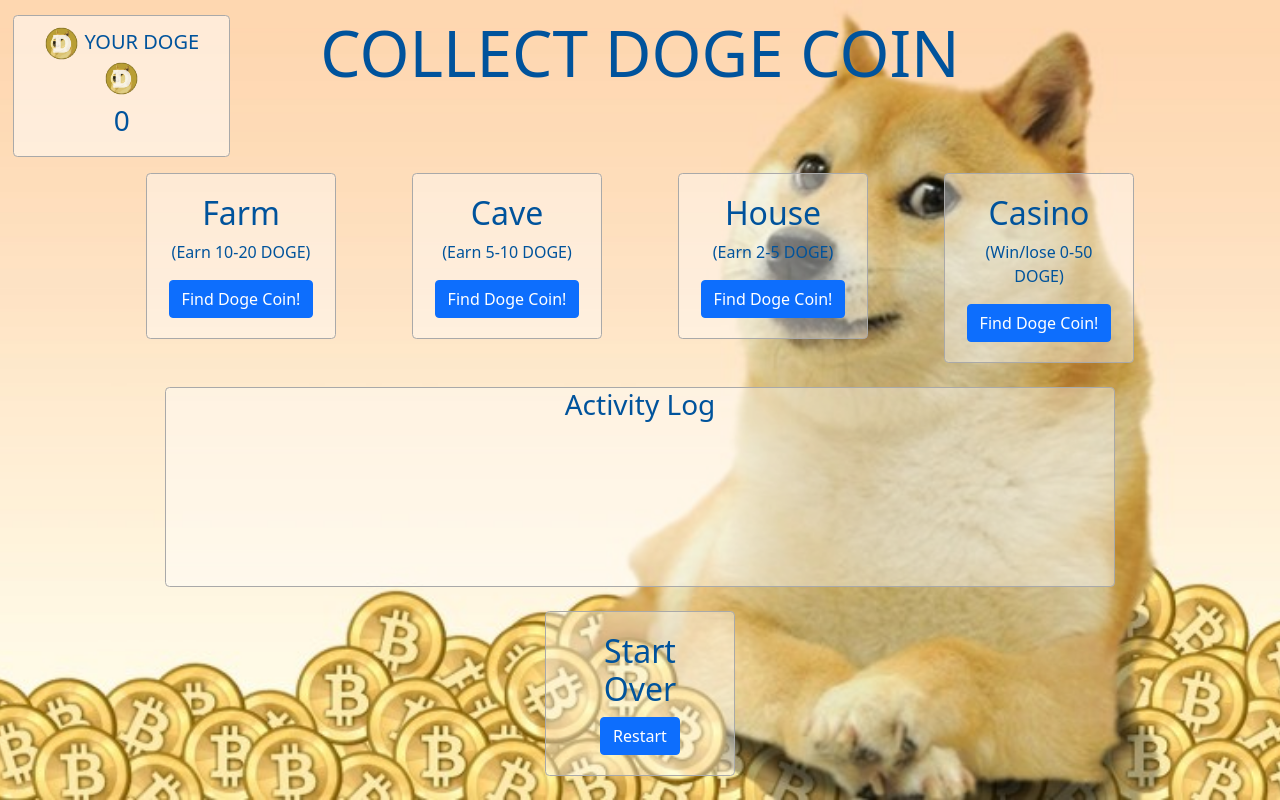
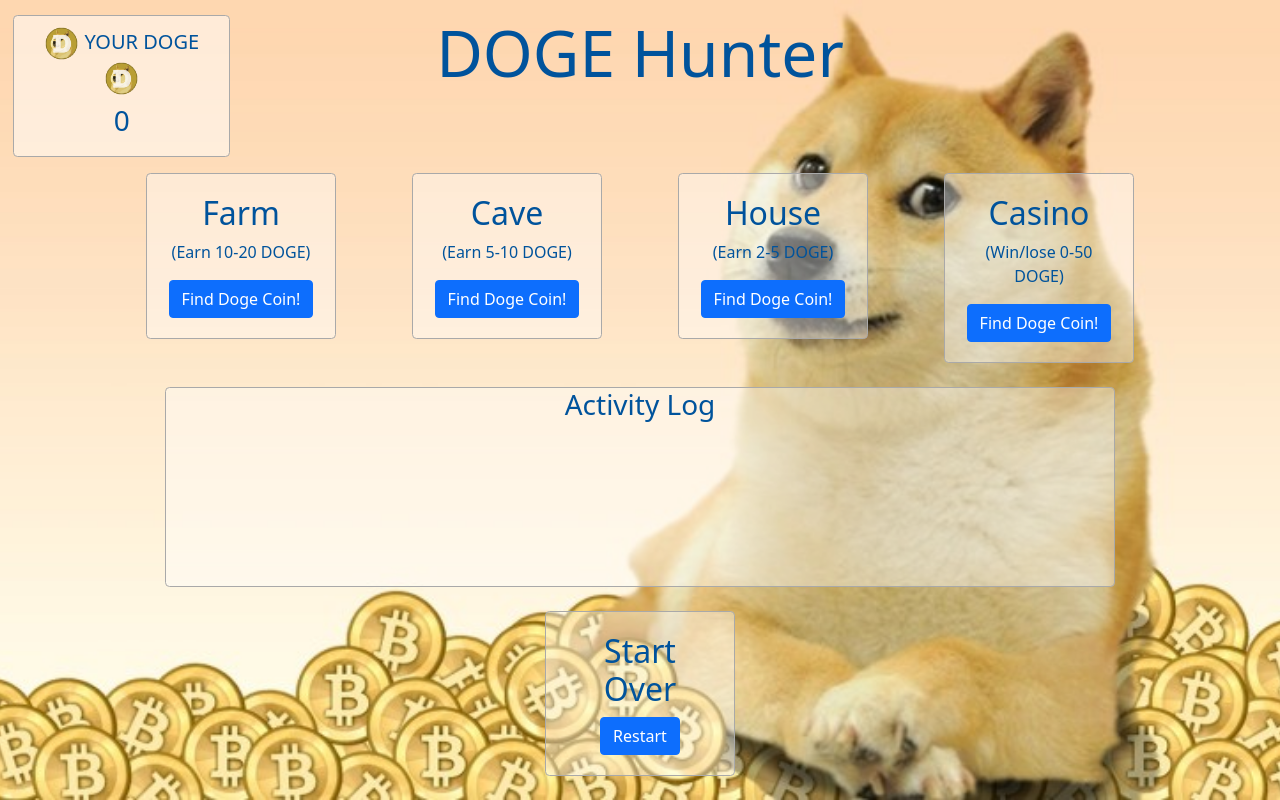
Before and after one commit to ascherer831/ninja_gold, a Django app: page / in a window 1280 px wide. Run offline with Django 3.2, Linux system fonts and the light colour scheme.

Commit message:
name changed to DOGE Hunter

```diff
--- a/gold_game_app/templates/index.html
+++ b/gold_game_app/templates/index.html
@@ -5,7 +5,7 @@
     <meta charset="UTF-8">
     <meta http-equiv="X-UA-Compatible" content="IE=edge">
     <meta name="viewport" content="width=device-width, initial-scale=1.0">
-    <title>Collect Doge Coin</title>
+    <title>DOGE Hunter</title>
     {% load static %}
     <link href="https://cdn.jsdelivr.net/npm/bootstrap@5.0.1/dist/css/bootstrap.min.css" rel="stylesheet" integrity="sha384-+0n0xVW2eSR5OomGNYDnhzAbDsOXxcvSN1TPprVMTNDbiYZCxYbOOl7+AMvyTG2x" crossorigin="anonymous">
     <link rel="stylesheet" href="{% static 'style/style.css' %}">
@@ -17,7 +17,7 @@
                 <h5><img id="gif" src="{% static 'imgs/doge.gif' %}" alt="DOGE COIN gif"> YOUR DOGE <img id="gif" src="{% static 'imgs/doge.gif' %}" alt="DOGE COIN gif"></h5>
                 <h3>{{request.session.your_gold}}</h3>
             </div>
-            <h1 class="display-3 col-8">COLLECT DOGE COIN</h1>
+            <h1 class="display-3 col-8">DOGE Hunter</h1>
         </div>
         <div class="container">
             <div class="row  justify-content-evenly">
```
